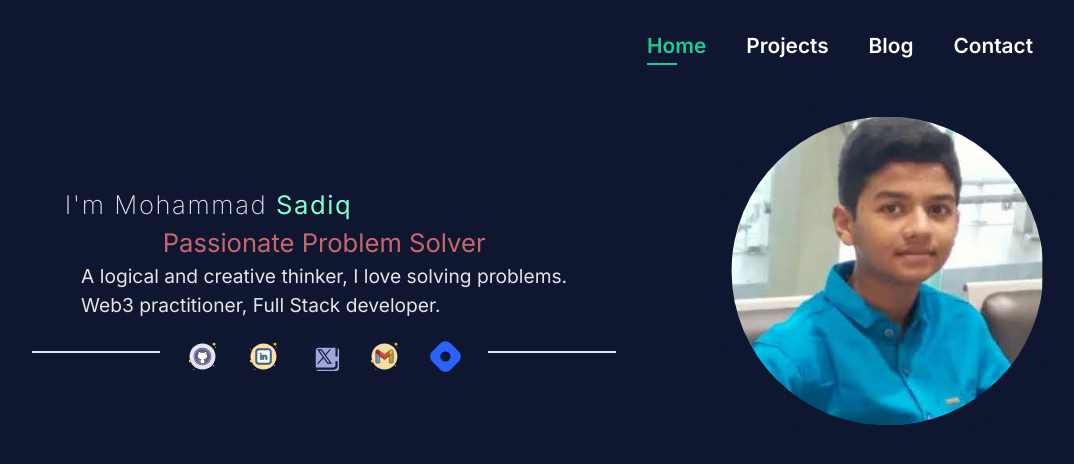
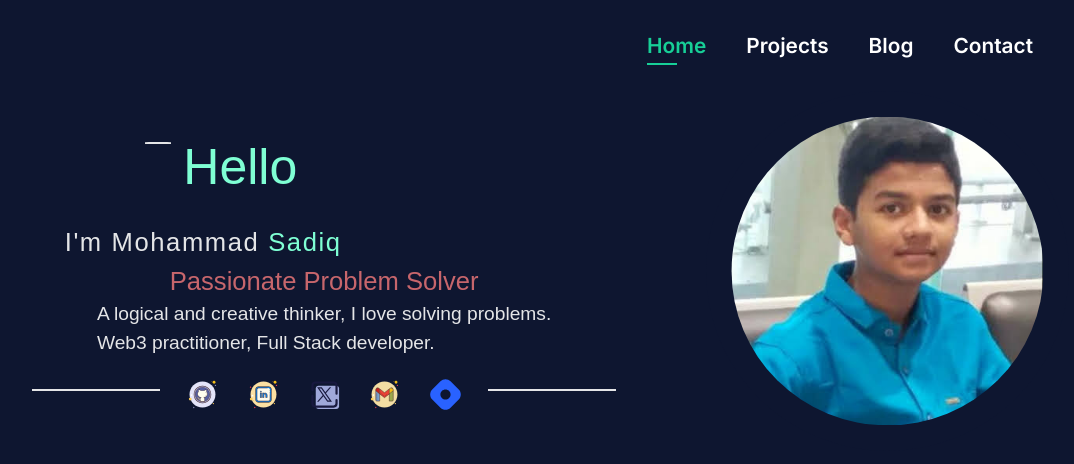
Before and after one commit to MdSadiqMd/Portfolio.dev, a Next.js app: page / in a window 1280 px wide. Shown: the top 464 px of the page, without its empty margins (147-1221 px from the left). Built offline with nearby package versions, Linux system fonts and the light colour scheme.

Commit message:
style added new font

```diff
--- a/components/Body/About/about.css
+++ b/components/Body/About/about.css
@@ -8,7 +8,27 @@
     align-items: center;
 }
 
+#hello {
+    font-family: "Quicksand", sans-serif !important;
+    width: 30vw; /* Adjust the width as needed */
+    font-size: 50px;
+    display: flex;
+    flex-direction: row; /* Change to row to keep elements in one line */
+    align-items: left; /* Center items vertically */
+    justify-content: flex-start;
+    color: aquamarine;
+  }
+
+  #hello-hr {
+    width: 2vw;
+    border-radius: 15%;
+    font-weight: 700;
+    color: aquamarine;
+  }
+
+
 .text {
+    font-family: "Quicksand", sans-serif !important;
     font-size: 1vw;
     float: left;
     width: 70%;
--- a/components/Body/About/about.tsx
+++ b/components/Body/About/about.tsx
@@ -22,6 +22,7 @@ const About = () => {
                 <span className="circle__back-2"></span>*/}
             </div>
             <div className="text">
+                <p id='hello'><hr id='hello-hr'/> Hello </p>
                 <p id="name">I'm Mohammad <strong style={{color:'aquamarine'}}>Sadiq</strong></p>
                 <p className="title">Passionate Problem Solver</p>
                 <p className='description'>  A logical and creative thinker, I love solving problems. <br />
```
